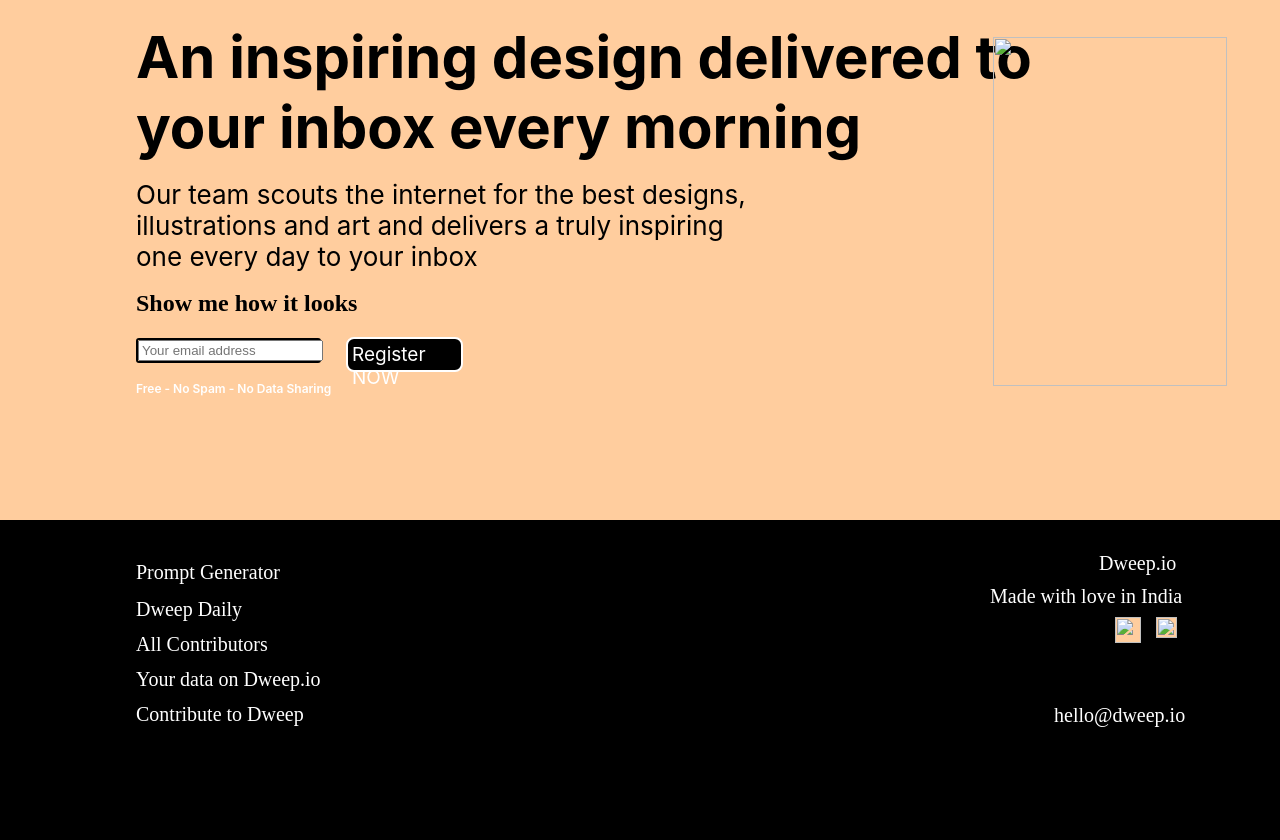
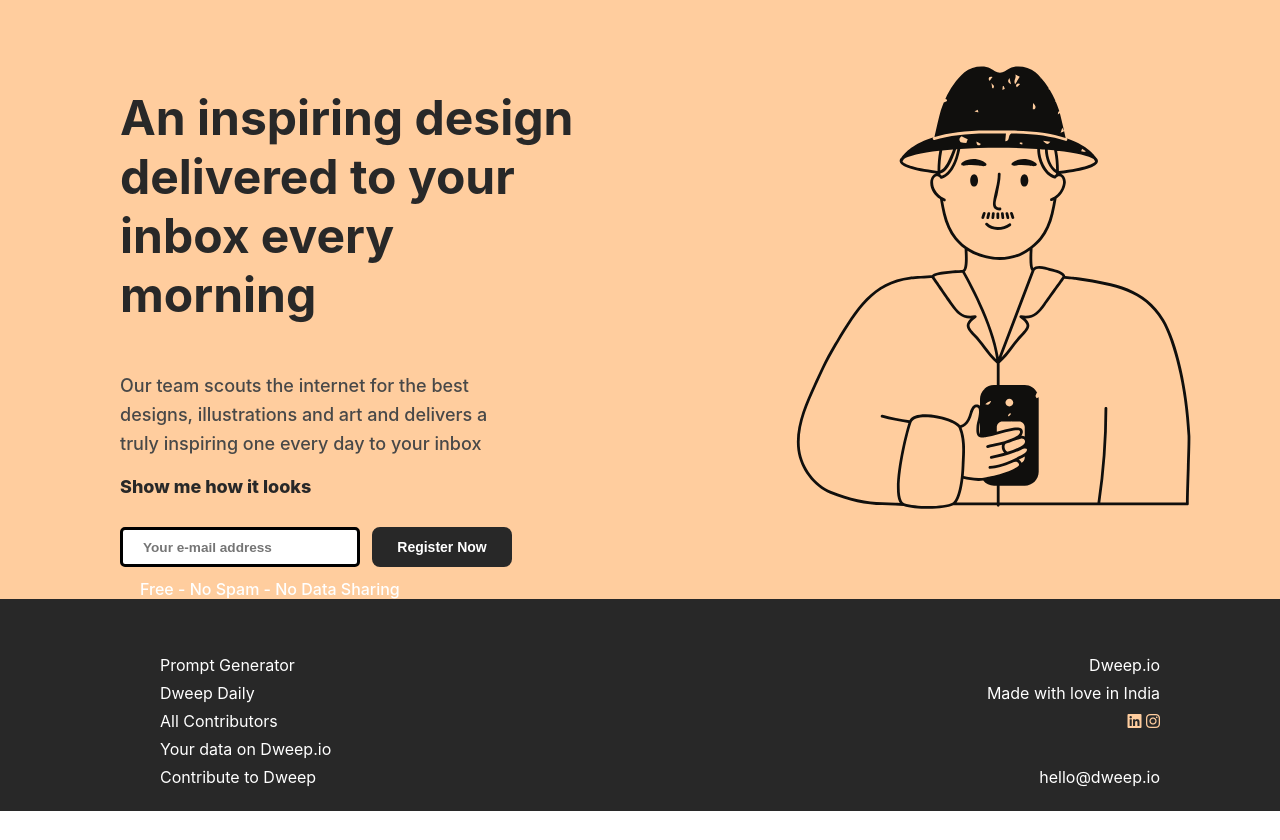
Before and after one commit to prabalgit11/All-Micro-Project, a plain HTML site: page 1st Project/index.html in a window 1280 px wide. After the commit the page ends 811 px from the top, so only its background shows below. Drawn offline with Linux system fonts and the light colour scheme.

Commit message:
HTML AND CSS

```diff
--- a/1st Project/index.css
+++ b/1st Project/index.css
@@ -1,173 +1,86 @@
 body{
     margin:0;
-
+    font-family:Inter
 }
-#upper{
-
- background-color:#FFCD9E;
- height: 65vh;
-
+.poster{
+    background-color:#ffcd9e;
+    display:flex
 }
-#style1{
- font-family: 'Inter';
- font-size: 58;
- position: absolute;
- margin-top: 22;
- margin-left: 136;
-
+.section-left{
+    margin-top:40px;
+    margin-left:120px
 }
-#style2{
- position: absolute;
- display: flex;
- /* width: 495;
- height: 81px; */
- font-family: 'Inter';
- font-size: 26;
- margin-top: 179;
- margin-left: 136;
-
+.header{
+    font-style:normal;
+    font-weight:700;
+    font-size:3rem;
+    color:#282828;
+    width:81%
 }
-#style3{
- position: absolute;
- font-size: 24;
- width: 227px;
- height: 81px;
- margin-left: 136px;
- margin-top: 290px;
+.info-line{
+    font-style:normal;
+    font-weight:500;
+    font-size:18px;
+    color:#484848;
+    width:63%;
+    line-height:160%
 }
-#style4{
- position: absolute;
- border:2px solid black;
- border-radius: 3px;
- width: 185;
- margin-left: 136px;
- margin-top: 320px;
- box-sizing: border-box;
-
+.tag-line{
+    font-style:normal;
+    font-weight:800;
+    font-size:18px;
+    color:#282828
 }
-#style5{
- position: absolute;
- color: white;
- border: 2px solid ;
- border-radius: 8px;
- background-color: black;
- padding: 4px;
- font-family: 'Inter';
- font-size: 19;
- position: absolute;
- width: 105px;
- height: 23px;
- left: 346px;
- top: 337px;
-
+input{
+    height:40px;
+    background:#FFFFFF;
+    border-radius:5px;
+    padding-left:20px;
+    width:15rem;
+    margin-top:12px;
+    margin-right:12px;
+    font-size: 0.85rem;
+    font-weight: 600;
+    border:3px solid #000000
 }
-#style6{
- position: absolute;
- margin-left:993px;
- margin-top:19px;
- width: 234px;
- height: 349;
+button{
+    background:#282828;
+    border:none;
+    border-radius:8px;color:#fff;
+    font-weight:700;
+    font-size:14px;
+    line-height:24px;
+    width:10em;
+    height:40px;
+    cursor:pointer
 }
-#style7{
- color: white;
- position: absolute;
- font-family: 'Inter';
- font-weight: 600;
- margin-top:345;
- margin-left: 136;
- font-size: 12;
+.bottom-line{
+    font-style:normal;
+    font-weight:500;
+    font-size:16px;
+    color:#fff;
+    margin-top:12px;
+    margin-left:20px
 }
-#one{
- position: absolute;
- color: white;
- margin-left:136;
- margin-top: 41;
- font-weight: 400;
- font-size: 20px;
+.footer{
+    display:flex;
+    background:#282828;
+    color:#fff;
+    justify-content:space-between;
+    padding-top:40px;
+    padding-left:120px;
+    padding-right:120px
 }
-#two{
- position: absolute;
- color: white;
- margin-left: 136;
- margin-top: 60;
- font-weight: 400;
- font-size: 20px;
+.footer ul{
+    list-style:none
 }
-#three{
- position: absolute;
- color: white;
- margin-left: 136;
- margin-top: 77;
- font-weight: 400;
- font-size: 20px;
+.footer ul li{
+    margin-bottom:8px;
+    cursor:pointer
 }
-#four{
- position: absolute;
- color: white;
- margin-left: 136;
- margin-top: 94;
- font-weight: 400;
- font-size: 20px;
+.footer-list2{
+    text-align:right
 }
-#five{
- position: absolute;
- color: white;
- margin-left: 136;
- margin-top: 111;
- font-weight: 400;
- font-size: 20px;
+ .logo-list i {
+    color: #ffcd9e;
 }
-#six{
- position: absolute;
- color: white;
- margin-left: 1099;
- margin-top: -40;
-
- font-weight: 400;
- font-size: 20px;
-
-}
-#seven{
- position: absolute;
- color: white;
- margin-left: 990;
- margin-top: -7;
- font-weight: 400;
- font-size: 20px;
-}
-#eight{
- position: absolute;
- background-color:#FFCD9E;
- width: 26;
- margin-left: 1115;
- margin-top: 25;
-}
-#nine{
- position: absolute;
- background-color: #FFCD9E;
- width: 21;
- margin-left: 1156;
- margin-top: 25;
-}
-#ten{
- position: absolute;
- color:white;
- font-size: 20;
- font-weight: 400;
- width: 21;
- margin-left: 1054;
- margin-top: 112;
-
-}
-#lower{
-
- background-color: black;
- height: 40vh;
-}
-@media only screen and (max-width:700){
- #style6{
-         flex-direction: column-reverse;
-         margin-top: 45;
- }
-
-}
--- a/1st Project/index.html
+++ b/1st Project/index.html
@@ -1,35 +1,63 @@
 <htlm>
     <head>
-        <title>My First Project</title>
+        <title>Register Page</title>
+        <link rel="stylesheet" href="https://cdnjs.cloudflare.com/ajax/libs/font-awesome/6.4.0/css/all.min.css" integrity="sha512-iecdLmaskl7CVkqkXNQ/ZH/XLlvWZOJyj7Yy7tcenmpD1ypASozpmT/E0iPtmFIB46ZmdtAc9eNBvH0H/ZpiBw==" crossorigin="anonymous" referrerpolicy="no-referrer" />
         <link rel="stylesheet" href="index.css">
     </head>
     <body>
-        <div id="upper">
-            <h1 id="style1"><b>An inspiring design delivered to <br>your inbox every morning</b></h1>
-            <p id="style2">Our team scouts the internet for the best designs,<br>
-                 illustrations and art and delivers a truly inspiring <br>
-                 one every day to your inbox</p>
-                 <h4 id="style3">Show me how it looks</h4><br>
-                  <form id="style4">
-                    <input type ="email" placeholder="Your email address" required>
-                 </form>
-                 <span id="style5">Register NOW </span>
-                <img id="style6" src="image1.png" ><br>
-                <h4 id="style7">Free - No Spam - No Data Sharing</h4>
+        <div id="root">
+            <div class="App">
+                <div class="poster">
+                    <div class="section-left">
+                        <p class="header">An inspiring design delivered to your inbox every morning</p>
+
+                        <p class="info-line">Our team scouts the internet for the best designs, illustrations and art and
+                            delivers a truly inspiring one every day to your inbox</p>
+
+                        <p class="tag-line">Show me how it looks</p>
+
+                        <input type="email" placeholder="Your e-mail address"><button>Register Now</button>
+
+                        <div class="bottom-line">
+                            Free - No Spam - No Data Sharing
+                        </div>
+
+                    </div>
+
+                    <div class="section-right">
+                        <img src="dweep io 1-97bf7467.svg">
+                    </div>
+
+                </div>
+
+
+
+                <div class="footer">
+                    <ul>
+                        <li>Prompt Generator</li>
+                        <li>Dweep Daily</li>
+                        <li>All Contributors</li>
+                        <li>Your data on Dweep.io</li>
+                        <li>Contribute to Dweep</li>
+                    </ul>
+                    <ul class="footer-list2">
+                        <li>Dweep.io</li>
+                        <li>Made with love in India</li>
+                        <li class="logo-list">
+                            <i class="fa-brands fa-linkedin"></i>
+                            <i class="fa-brands fa-instagram"></i>
+                        </li>
+                        <li>&nbsp;</li>
+                        <li>hello@dweep.io</li>
+                    </ul>
+                 </div>
             </div>
-        <div id="lower">
-          <span id="one">Prompt Generator</span><br>
-            <span id="two">Dweep Daily</span><br>
-            <span id="three">All Contributors</span> <br>
-            <span id="four">Your data on Dweep.io</span><br>
-            <span id="five"> Contribute to Dweep </span>
-            <span id="six">Dweep.io </span>
-            <span id="seven"> Made with love in India</span>
-            <img id="eight" src="image2.png">
-            <img id="nine" src="image3.png">
-            <span id="ten">hello@dweep.io</span>
-            <span id="eleven"></span>
         </div>
+
+
+
+
+
 
     </body>
 
```
Also changed, not shown: Game Project/index.html (+1 -1 lines), 1st Project/assets/image1.png (deleted), 1st Project/assets/image2.png (deleted), 1st Project/assets/image3.png (deleted), 1st Project/dweep io 1-97bf7467.svg (added).
